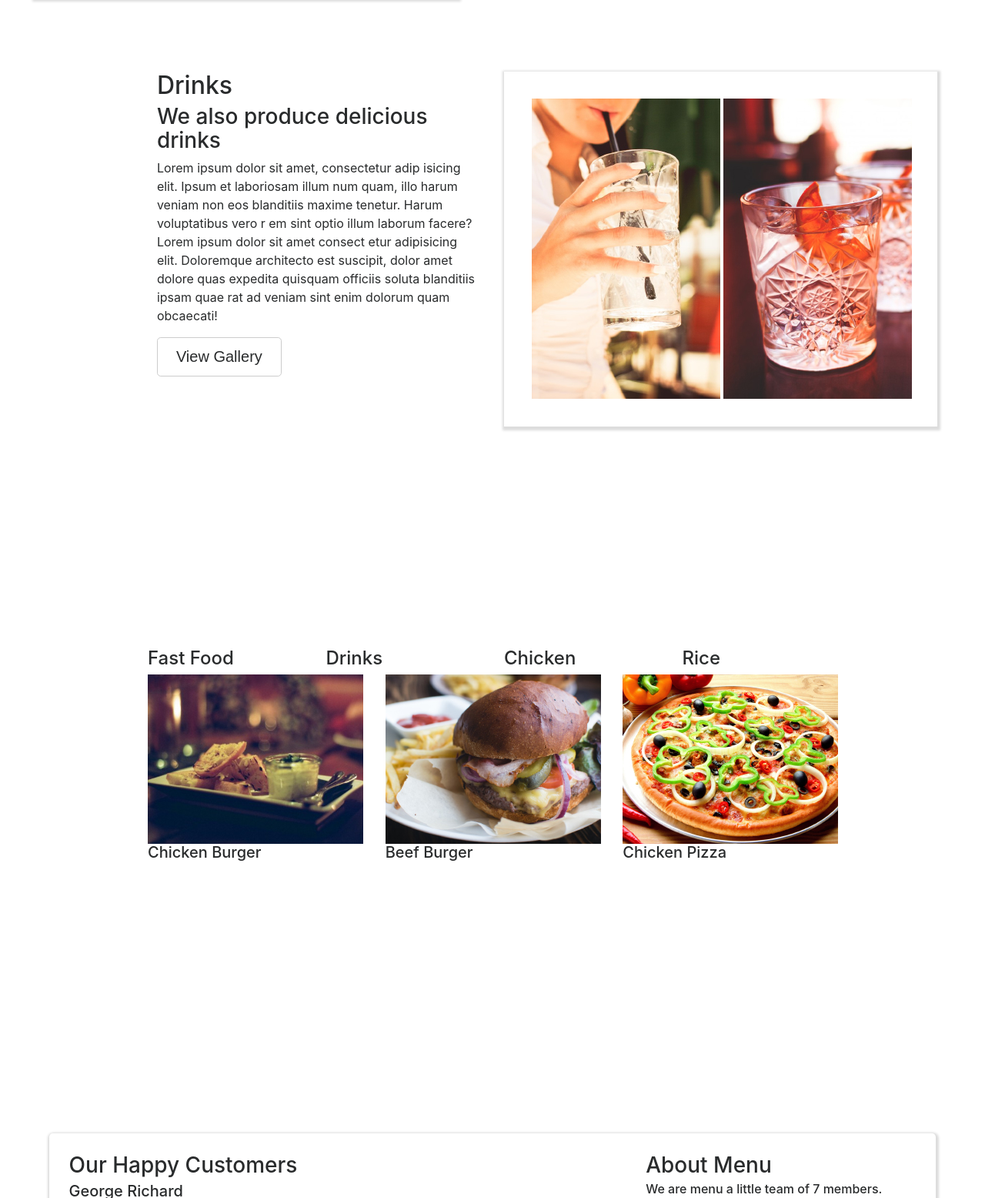
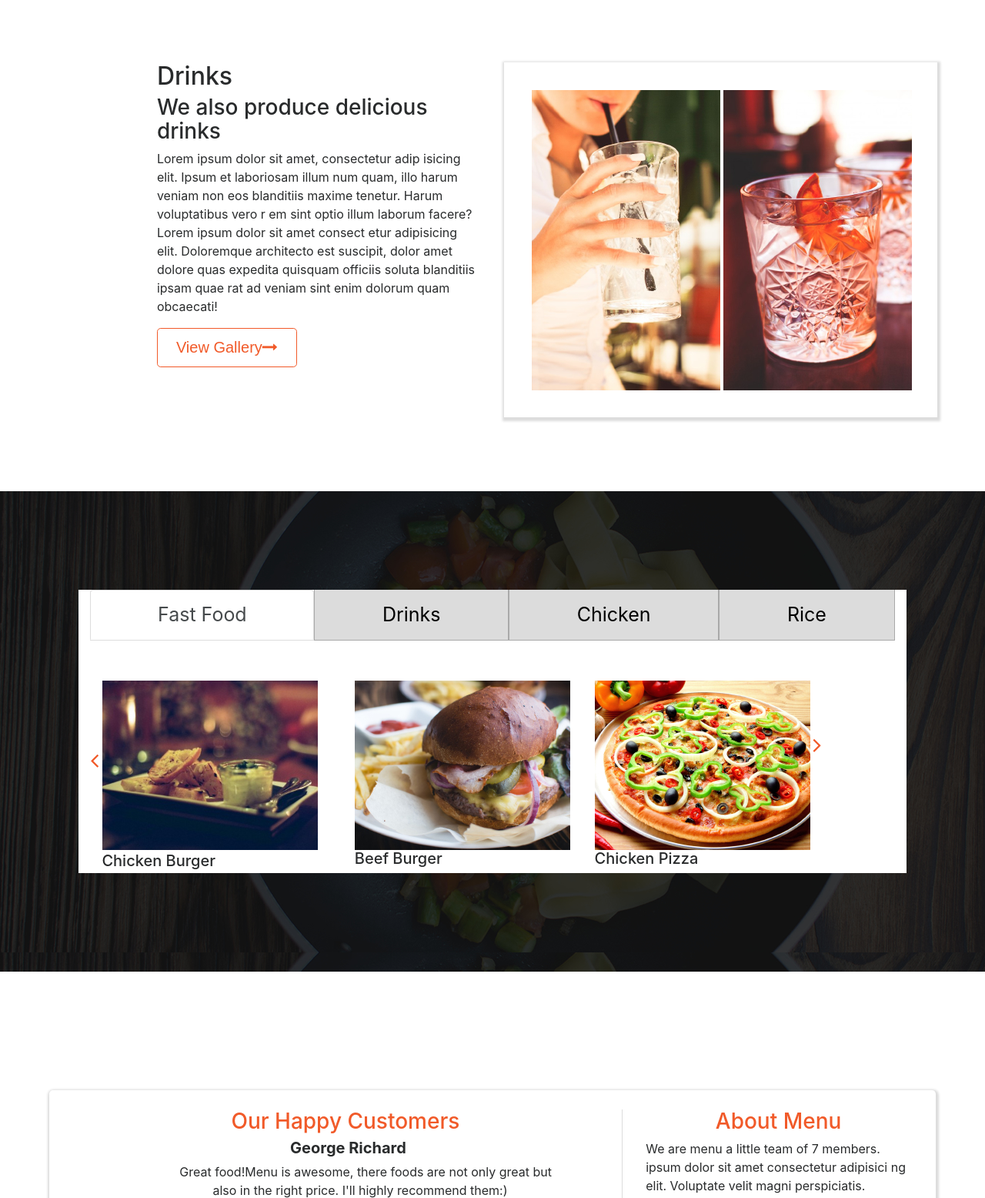
Before and after one commit to MaryMbugua/anitas-kitchen, a plain HTML site: page index.html in a window 1280 px wide. Shown: the part 1244-2800 px from the top of the page at 77% size. Drawn offline with nearby package versions, Linux system fonts and the light colour scheme; a script that the page names is missing.

Commit message:
made css changes to buttons and links,put hover effects,put icons

```diff
--- a/css/styles.css
+++ b/css/styles.css
@@ -17,13 +17,72 @@ header{background-image: url(../img/backgrounds/landing.jpg);
         padding: 0px;
         overflow: hidden;}
 
+.happyhour{background-color: #dcdcdc;
+        padding-left: 18%;
+        padding-top: 5%;
+        padding-bottom: 10%;}
+.happyhour:hover{background-color: #a9a9a9;
+        bottom: 0;
+        opacity: 0.9;
+        color: black;
+        overflow: hidden;
+        transition: .5s ease;}
 
+.partytime{color: #ffffff;
+        background-color: #F15A29;
+        padding-left: 18%;
+        padding-top: 10%;
+        padding-bottom: 10%}
+.partytime:hover{background-color: #a9a9a9;
+        bottom: 0;
+        opacity: 0.9;
+        color: black;
+        overflow: hidden;
+        transition: .5s ease;}
 
-.breakfast{float: right;
-          margin: 0px;
-          padding: 0px;
-          border: 0px;
+.breako{padding-top: 20%;
+        padding-bottom: 30%;
+        text-align: center;
+        color: #ffffff;}
+
+.breakfast{background-image: url(../img/foodtop/breakfast.jpg);
+        margin: 0px;
+        padding: 0px;
         }
+
+.breakfast:hover{background-color: #a9a9a9;
+        bottom: 0;
+        opacity: 0.9;
+        color: black;
+        overflow: hidden;
+        transition: .5s ease;}
+
+.lunch{background-image: url(../img/foodtop/lunch.jpg);
+        margin: 0px;
+        padding: 0px;}
+
+.lunch:hover{background-color: #a9a9a9;
+        bottom: 0;
+        opacity: 0.9;
+        color: black;
+        overflow: hidden;
+        transition: .5s ease;}
+
+.dinner{background-image: url(../img/foodtop/dinner.jpg);
+        margin: 0px;
+        padding: 0px;}
+
+.dinner:hover{background-color: #a9a9a9;
+        bottom: 0;
+        opacity: 0.9;
+        color: black;
+        overflow: hidden;
+        transition: .5s ease;}
+
+.col-lg-3{margin: 0px;
+        padding: 0px;}
+
+        /* words and pics at the side */
 .cakepics{margin-left: 2%;
         margin-right: 5%;
         padding-top: 5%;
@@ -43,21 +102,43 @@ header{background-image: url(../img/backgrounds/landing.jpg);
 .jumbotron{background-color: #ffffff;}
 .fastfood{ padding-right: 15%;}
 .drinks{padding-left: 15%;}
-
-/* words and photos part */
-
-/* .drinksside{ padding: 0px;
-             margin: 0px;
-
-} */
+.btn{border-color: #F15A29;}
+.btn-lg{color: #F15A29;}
+.fa-long-arrow-right{color: #F15A29;}
 
 
 
-.floatingfood{padding: 15%;
-        }
+/* floating food stuff */
+.floatingfood{background-image: url(../img/backgrounds/foodsBg.jpg);
+       padding-top:10%;
+        padding-bottom: 10%;
+        padding-left: 8%;
+        padding-right: 8%;}
+.onesy{background-color: #ffffff;}
+.junkie{padding-top: 5%;}
+.chickenburger{padding-right: 0px;
+                margin-right:0px;}
 
-.junk{float: right;
-        padding: 10%;}
+.chicken {position: relative;
+                top: 3px;
+        left:15px;}
+
+.chickenpizza{margin-left: 4%;}
+
+.beefburger{margin-left:0px;
+        padding-left: 0px;}
+.arrowright{padding-top: 6%;}
+.nav-link{color: #000000;
+        font-size: 25px;}
+.navsy{background-color: #dcdcdc;
+        border-style: solid;
+        border-width:thin;
+        border-top: 0px;
+        border-color: #a9a9a9;}
+
+
+
+
 
 /* customer reviews part */
 .customerreview{width:90%;
@@ -69,6 +150,29 @@ header{background-image: url(../img/backgrounds/landing.jpg);
         padding-bottom: 2%;
         padding-left: 2%;
         box-shadow: 1px 2px 3px 3px  #dcdcdc; }
+.happycustomers{border-style: solid;
+                border-top: 0px;
+               border-bottom: 0px;
+        border-left: 0px;
+        border-color: #dcdcdc;
+        border-width:thin;}
+
+.ourhappy{text-align: center;
+        color: #F15A29;}
+.george{padding-left: 40%;}
+.great{padding-left: 20%;
+        padding-bottom: 0px;
+        margin-bottom: 0px;}
+.also{padding-left: 26%;
+        padding-top: 0px;}
+.weare{padding-bottom: 0px;
+        margin-bottom: 0px;}
+
+.customerpics{padding-left: 40%;}
+
+.fa-angle-right{color: #F15A29;}
+
+.fa-angle-left{color: #F15A29;}
 
 /* SUBSCRIBE PART!!!!! */
 .subscribe{background-image: url(../img/backgrounds/subscribe.jpg)}
@@ -91,4 +195,9 @@ footer{background-color: #F15A29;
         padding-right: 9%;}
 
 .restmenu{padding-top: 3%;
+        padding-left: 5%;
         padding-right: 13%;}
+
+.burgerlogo{font-size: 50px;
+        padding-right: 2%;}
+.menurest{font-size: 15px;}
--- a/index.html
+++ b/index.html
@@ -9,8 +9,8 @@
     <link rel="stylesheet" href="https://maxcdn.bootstrapcdn.com/bootstrap/4.0.0-alpha.6/css/bootstrap.min.css" integrity="sha384-rwoIResjU2yc3z8GV/NPeZWAv56rSmLldC3R/AZzGRnGxQQKnKkoFVhFQhNUwEyJ" crossorigin="anonymous">
     <!-- linkt to custom stylesheet -->
     <link rel="stylesheet" href="css/styles.css" type="text/css">
-    <!-- link to ionicons -->
-    <link href="http://code.ionicframework.com/ionicons/2.0.1/css/ionicons.min.css" rel="stylesheet" type="text/css" />
+    <!-- link to font awesome icons -->
+    <link href="https://maxcdn.bootstrapcdn.com/font-awesome/4.7.0/css/font-awesome.min.css" rel="stylesheet" integrity="sha384-wvfXpqpZZVQGK6TAh5PVlGOfQNHSoD2xbE+QkPxCAFlNEevoEH3Sl0sibVcOQVnN" crossorigin="anonymous">
 </head>
 <body>
    <!-- heading part -->
@@ -35,20 +35,38 @@
       <!-- ////hapyhour part -->
 
       <div class="strip">
+        <div class="row">
 
-             <div class=" breakfast">
-                    <img src="img/foodtop/breakfast.jpg">
+                <div class="col-lg-3">
+                        <div class="row happyhour">
+                            <h3>Happy Hour</h3>
                         </div>
-
-             <div class=" breakfast">
-                    <img src="img/foodtop/lunch.jpg">
-            </div>
-
-             <div class=" breakfast">
-                    <img src="img/foodtop/dinner.jpg">
+                        <div class="row partytime">
+                                <h3>Party Time</h3>
                             </div>
                 </div>
 
+
+            <div class="col-lg-3">
+             <div class="breakfast">
+                <h4 class="breako">Breakfast</h4>
+             </div>
+            </div>
+
+
+             <div class="col-lg-3">
+             <div class="lunch">
+                <h4 class="breako">Lunch</h4>
+            </div>
+            </div>
+
+            <div class="col-lg-3">
+             <div class="dinner">
+                <h4 class="breako">Dinner</h4>
+             </div>
+            </div>
+       </div>
+    </div>
 
  <!-- text and photo part -->
        <div class="jumbotron">
@@ -70,7 +88,7 @@
                          etur adipisicing elit. Doloremque architecto est suscipit, dolor amet
                           dolore quas expedita quisquam officiis soluta blanditiis ipsam quae
                           rat ad veniam sint enim dolorum quam obcaecati!</p>
-                          <button type="button" class="btn btn-secondary btn-lg">View Gallery</button>
+                          <button type="button" class="btn btn-secondary btn-lg">View Gallery<i class="fa fa-long-arrow-right" aria-hidden="true"></i></button>
 
 
                     </div>
@@ -91,7 +109,7 @@
                                  etur adipisicing elit. Doloremque architecto est suscipit, dolor amet
                                   dolore quas expedita quisquam officiis soluta blanditiis ipsam quae
                                   rat ad veniam sint enim dolorum quam obcaecati!</p>
-                            <button type="button" class="btn btn-secondary btn-lg">View Gallery</button>
+                            <button type="button" class="btn btn-secondary btn-lg">View Gallery<i class="fa fa-long-arrow-right" aria-hidden="true"></i></button>
 
                     </div>
                     <div class="col-lg-6 col-md-6">
@@ -102,55 +120,54 @@
                         </div>
                 </div>
        </div>
-<!-- some background part -->
 
 
+<!-- some background part -->
     <div class="floatingfood">
-        <div class="row">
-            <div class="col-lg-3 col-md-3 ">
-                <h4>Fast Food</h4>
 
+        <div class="container onesy">
+            <ul class="nav nav-tabs nav-fill">
+                <li class="nav-item">
+                      <a class="nav-link active" href="#">Fast Food</a>
+                </li>
+
+                <li class="nav-item navsy">
+                      <a class="nav-link" href="#">Drinks</a>
+                </li>
+
+                <li class="nav-item navsy">
+                      <a class="nav-link" href="#">Chicken</a>
+                </li>
+
+                <li class="nav-item navsy">
+                      <a class="nav-link" href="#">Rice</a>
+                </li>
+            </ul>
+
+            <div class="row junkie">
+
+                    <div class="col-lg-4 chickenburger ">
+                        <i class="fa fa-angle-left" aria-hidden="true" style="font-size:30px;"></i>
+                        <img src="img/fastfood/chickenBurger.jpg">
+                        <h5 class="chicken">Chicken Burger</h5>
                     </div>
 
-            <div class="col-lg-3 col-md-3 ">
-                <h4>Drinks</h4>
-
-            </div>
-
-            <div class="col-lg-3 col-md-3 ">
-                <h4>Chicken</h4>
-
-            </div>
-
-            <div class="col-lg-3 col-md-3 ">
-                <h4>Rice</h4>
-
-                </div>
-        </div>
-
-
-    <div class="row">
-
-
-
-        <div class="col-lg-4 col-md-3">
-        <img src="img/fastfood/chickenBurger.jpg">
-        <h5>Chicken Burger</h5>
-        </div>
-
-        <div class="col-lg-4 col-md-3">
+                    <div class="col-lg-3 beefburger">
                         <img  src="img/fastfood/beefBurger.jpg">
                         <h5>Beef Burger</h5>
                     </div>
 
-        <div class="col-lg-4 col-md-4">
+                    <div class="col-lg-3 chickenpizza ">
                         <img  src="img/fastfood/chickenPizza.jpg">
                         <h5>Chicken Pizza</h5>
                     </div>
 
+                    <div class="col-lg-1 arrowright">
+                        <i class="fa fa-angle-right arrowright" aria-hidden="true"style="font-size:30px;"></i>
+                    </div>
 
             </div>
-
+        </div>
     </div>
 
 <!-- customer reviews part -->
@@ -158,26 +175,29 @@
 
         <div class="row">
             <div class="col-lg-8 col-md-6">
-                <div>
-                    <h3>Our Happy Customers</h3>
-                    <h5>George Richard</h5>
-                    <p>Great food!Menu is awesome, there foods are not
-                        only great but also in the right price.
+                <div class="happycustomers">
+                    <h3 class="ourhappy">Our Happy Customers</h3>
+                    <h5 class="george"><strong> George Richard</strong></h5>
+                    <p class="great">Great food!Menu is awesome, there foods are not
+                        only great but
+                    </p>
+                     <p class="also"> also in the right price.
                         I'll highly recommend them:)
                     </p>
                     <div class="customerpics">
-
+                       <i class="fa fa-angle-left" aria-hidden="true" style="font-size:30px;"></i>
                        <img src="img/customers/p1.png" alt="">
                        <img src="img/customers/p2.png" alt="">
                        <img src="img/customers/p3.png" alt="">
+                       <i class="fa fa-angle-right" aria-hidden="true"style="font-size:30px;"></i>
                     </div>
                 </div>
              </div>
 
         <div class="col-lg-4 col-md-6">
-                <h3>About Menu</h3>
-                <h6>We are menu a little team of 7 members.</h6>
-                <p>Lorem ipsum dolor sit amet consectetur adipisici
+                <h3 class="ourhappy">About Menu</h3>
+                <p class="weare">We are menu a little team of 7 members.</p>
+                <p> ipsum dolor sit amet consectetur adipisici
                     ng elit. Voluptate velit magni perspiciatis.</p>
         </div>
         </div>
@@ -196,7 +216,8 @@
 <!-- footer -->
 <footer class="foots">
     <div class="thatswhat">
-    <h2><img src="img/footerlogos/logo_white.png">MENU</h2>
+    <h2 class="burgerlogo"><img src="img/footerlogos/logo_white.png">    MENU</h2>
+    <br>
     <h4>That's What We Are</h4>
     </div>
 
@@ -221,7 +242,7 @@
     </div>
     </div>
     <div class="restmenu">
-    <p>2016 Menu Restaurant</p>
+    <p class="menurest">2016 Menu Restaurant</p>
     </div>
 </footer>
 
```
Lines whose indentation alone changed are shown as unchanged.
